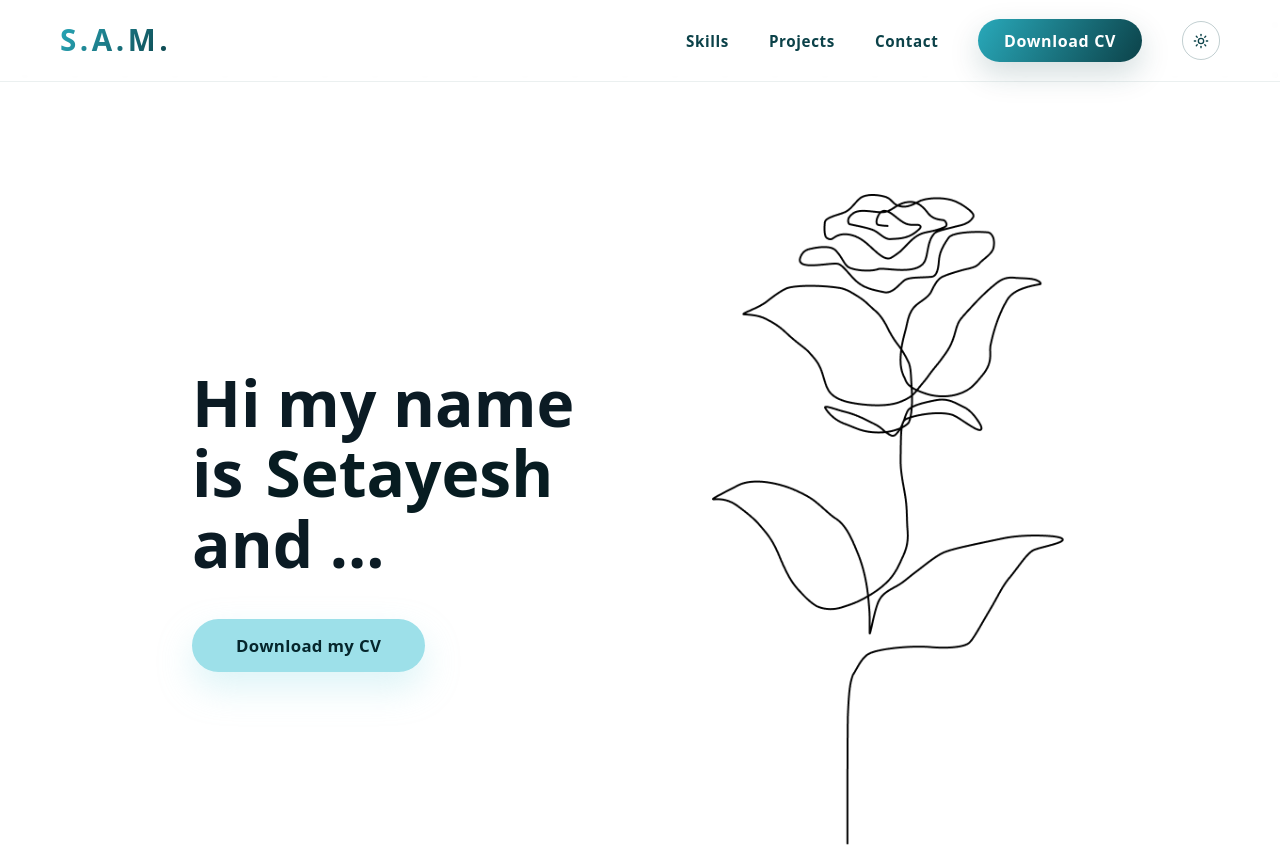
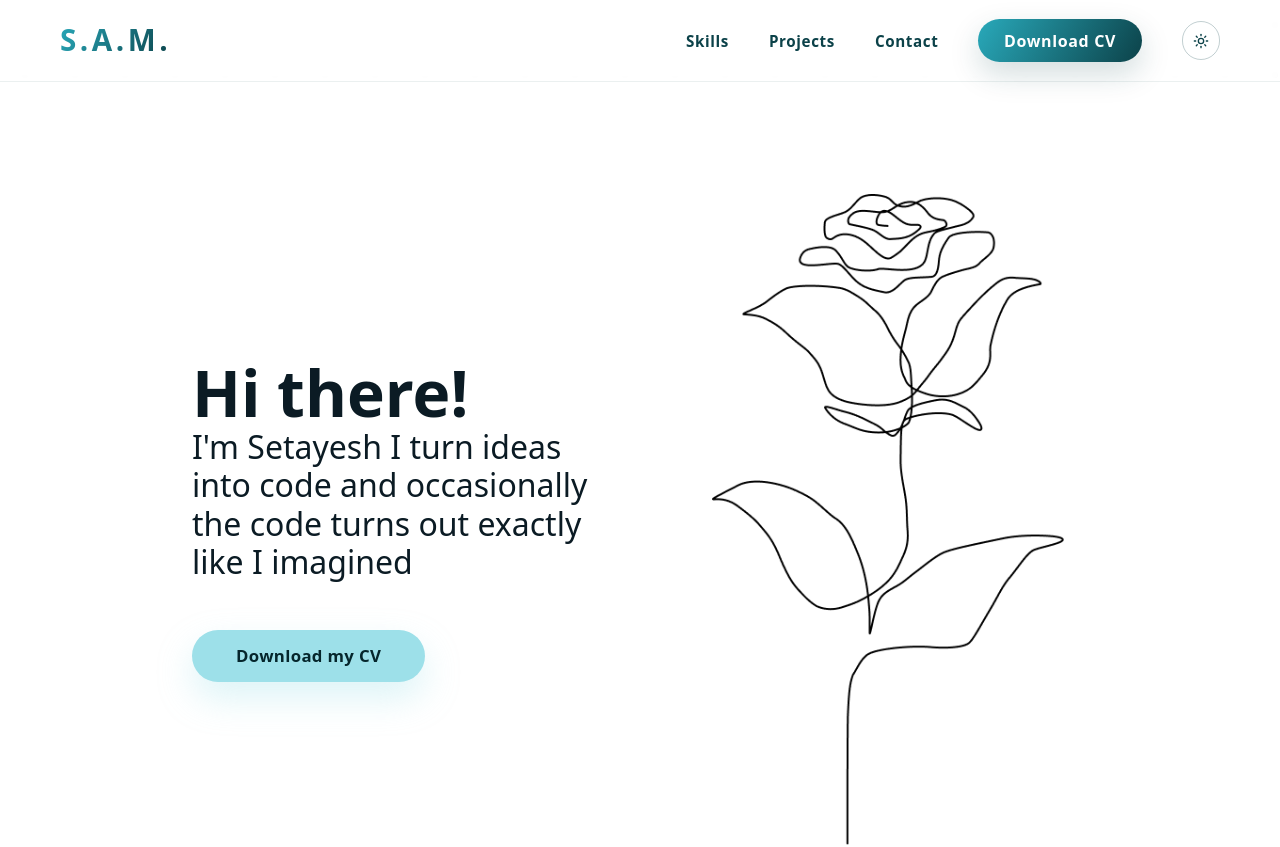
Before and after one commit to Setayesh2332/personal-portfolio-1.0, a React (Vite) app: page / in a window 1280 px wide. Shown: the top 847 px of the page. Built offline with nearby package versions, Linux system fonts and the light colour scheme; no server answers; a web font is replaced by a local one.

Commit message:
update home page text

```diff
--- a/src/components/Home.tsx
+++ b/src/components/Home.tsx
@@ -5,9 +5,11 @@ function Home() {
     <section className="hero" id="home">
       <div className="hero__content">
         <h1 className="hero__heading">
-          Hi my name is <span className="hero__name">Setayesh</span>
+          Hi there!
           <br />
-          and ...
+          <h2 >I'm Setayesh I turn ideas into code and occasionally the code turns out exactly like I imagined <span className="hero__name"></span>
+
+          </h2>
         </h1>
         <div className="hero__actions">
           <a
```
